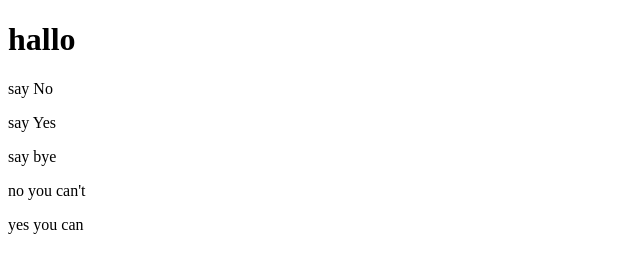
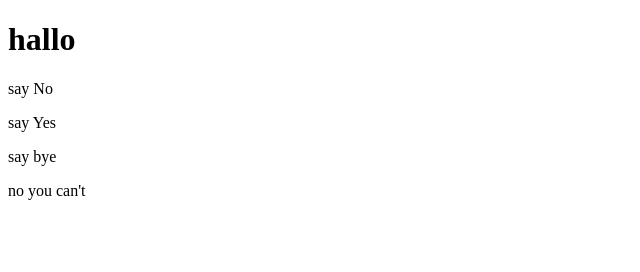
Before and after one commit to KarimAlaaEjada/GitForTest, a plain HTML site: page index.html in a window 1280 px wide. Shown: the full height of the page, 0-640 px from the left. Drawn offline with Linux system fonts and the light colour scheme.

Commit message:
remove line

```diff
--- a/index.html
+++ b/index.html
@@ -11,6 +11,5 @@
     <p>say Yes</p>
     <p>say bye</p>
     <p>no you can't</p>
-    <p>yes you can</p>
 </body>
 </html>
```
